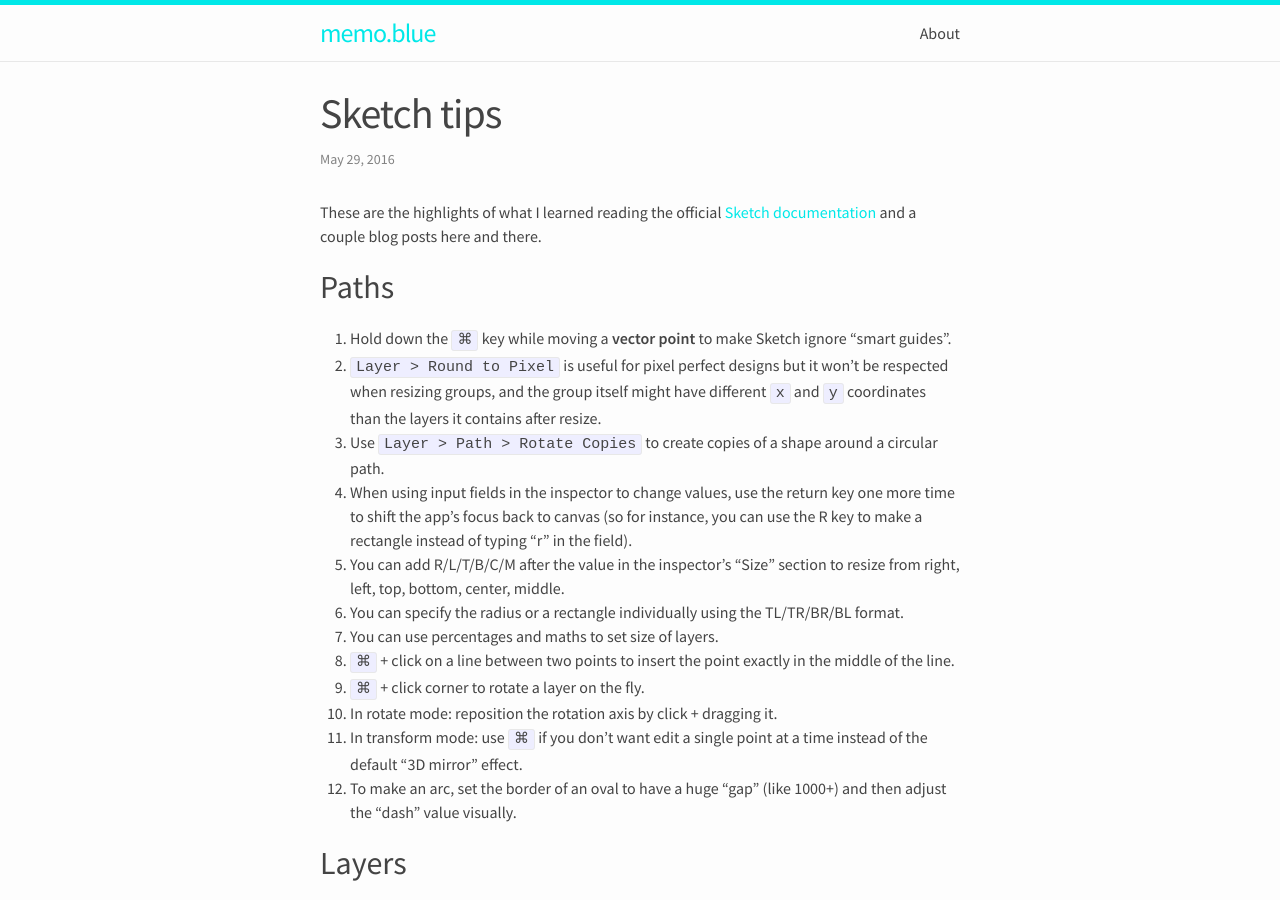
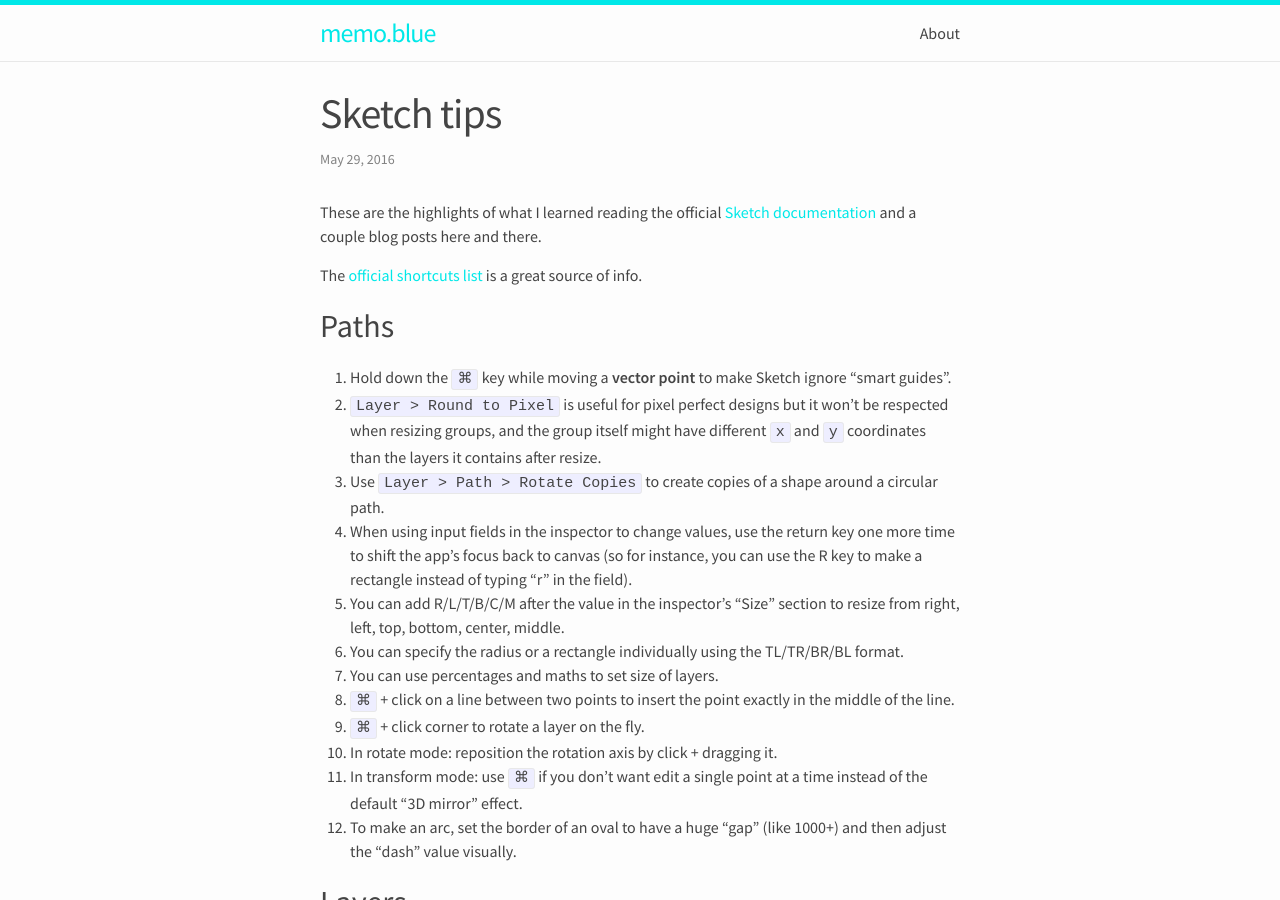
Before and after one commit to memoblue/memoblue.github.io, a Jekyll site: the page built from _posts/2016-05-29-sketch-tips.md, in a window 1280 px wide and 900 px high. Built offline with Jekyll 4.4.1, drawn with Linux system fonts in a browser that asks for light colours.

Commit message:
changed categories to tags and changed posts permalinks

```diff
--- a/_config.yml
+++ b/_config.yml
@@ -16,5 +16,7 @@
 twitter_username: mmoblu
 github_username:  memoblue
 
+permalink: /:year/:month/:title
+
 # Build settings
 markdown: kramdown
--- a/_posts/2016-05-29-sketch-tips.md
+++ b/_posts/2016-05-29-sketch-tips.md
@@ -2,10 +2,12 @@
 layout: post
 title:  "Sketch tips"
 date:   2016-05-29 15:05:04 -04:00
-categories: Sketch, Tip, Design
+tags: ['Design','Tip','Sketch']
 ---
 
 These are the highlights of what I learned reading the official [Sketch documentation][1] and a couple blog posts here and there.
+
+The [official shortcuts list][5] is a great source of info.
 
 ## Paths
 
@@ -53,3 +55,4 @@
 [2]:https://labs.invisionapp.com/craft
 [3]:http://sketchtoolbox.com
 [4]:https://github.com/frankko/Artboard-Tools
+[5]:https://www.sketchapp.com/learn/documentation/13-other/3-shortcuts.html
--- a/index.html
+++ b/index.html
@@ -4,7 +4,7 @@
 
 <div class="home">
 
-  <h1 class="page-heading">Posts</h1>
+  <h1 class="page-heading">Lastest posts</h1>
 
   <ul class="post-list">
     {% for post in site.posts %}
```
Also changed, not shown: _posts/2016-05-28-hello-world.md (+1 -1 lines), _posts/2016-05-28-multiple-github-accounts-ssh-keys.md (+1 -1 lines).
